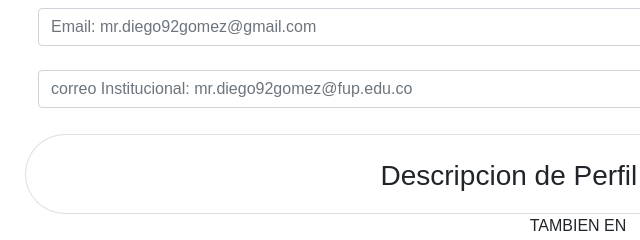
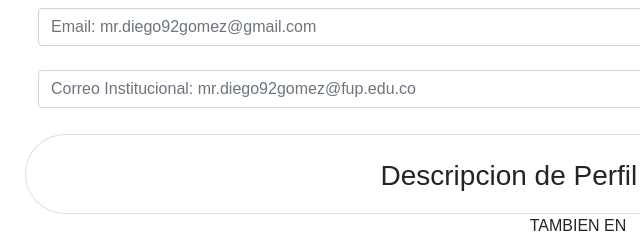
Before and after one commit to 92Gomez/Hoja_de_Vida, a plain HTML site: page contacto.html in a window 1280 px wide. Shown: the part 499-739 px from the top of the page, 62-702 px from the left. Drawn offline with nearby package versions, Linux system fonts and the light colour scheme.

Commit message:
añadiendo contacto

```diff
--- a/contacto.html
+++ b/contacto.html
@@ -65,7 +65,7 @@
                         <h4>Contacto</h4>
                         <input type="nombre" class="form-control" id="exampleFormControlInput1" placeholder="Celular: 3207125815"><br>
                         <input type="nombre" class="form-control" id="exampleFormControlInput1" placeholder="Email: mr.diego92gomez@gmail.com"><br>
-                        <input type="nombre" class="form-control" id="exampleFormControlInput1" placeholder="correo Institucional: mr.diego92gomez@fup.edu.co"><br>
+                        <input type="nombre" class="form-control" id="exampleFormControlInput1" placeholder="Correo Institucional: mr.diego92gomez@fup.edu.co"><br>
                     </div>
                     <div class="card" style="width: 85rem; height: 5rem; margin: 2px; border-radius: 50px;">
                         <div class="col-md offset-md-3">
```
